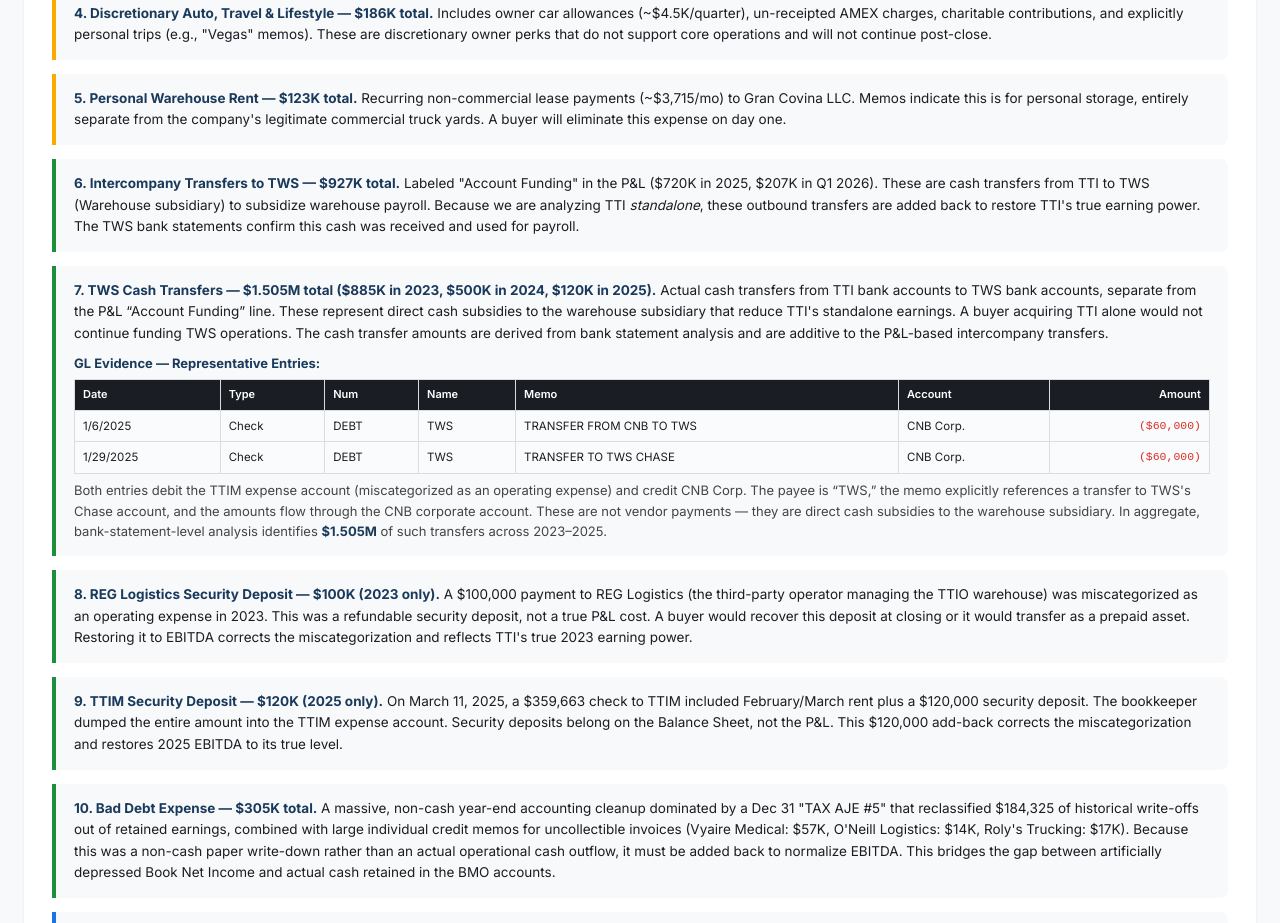
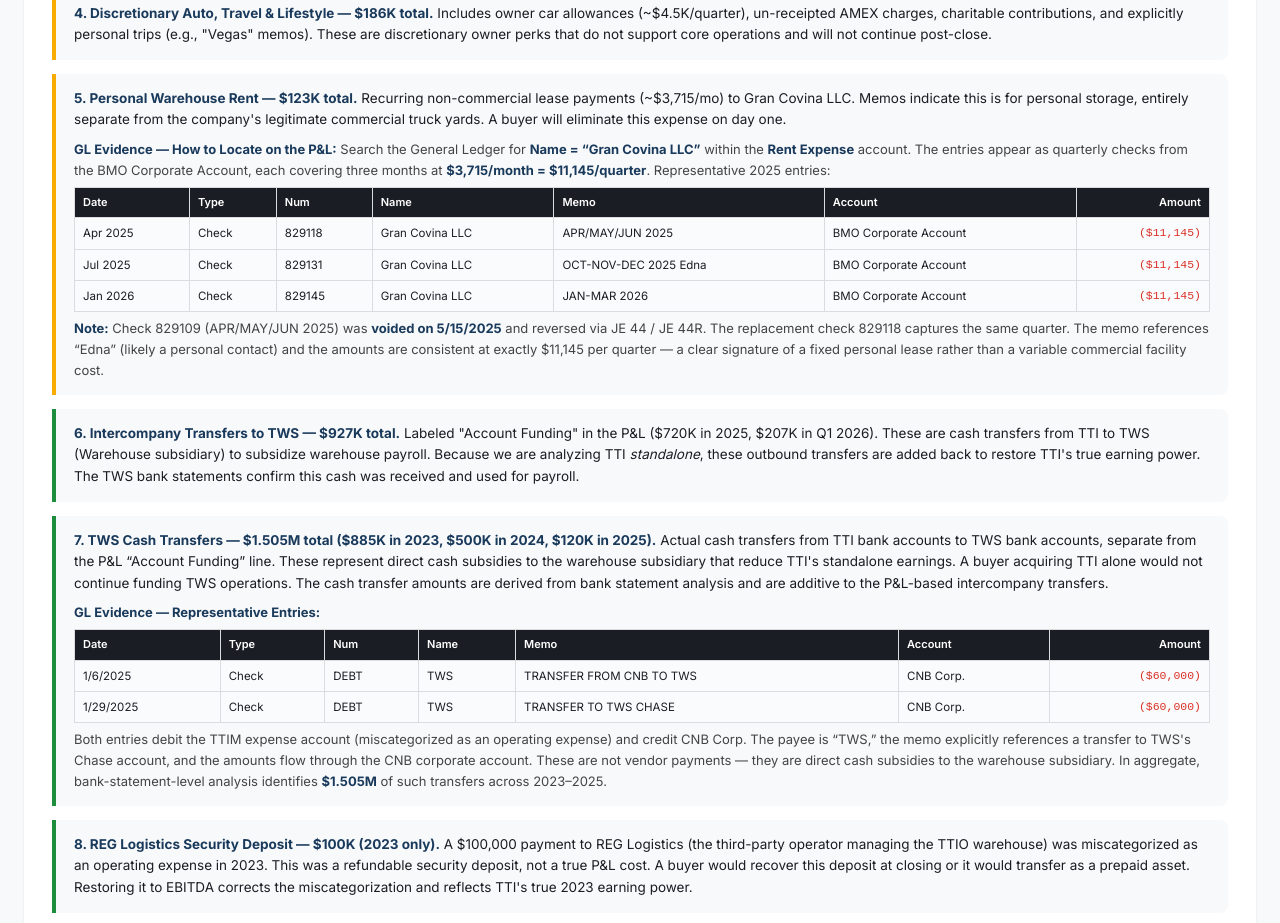
Before and after one commit to rventra/tricon-qoe, a plain HTML site: page status_updates/EBITDA_Normalization.html in a window 1280 px wide. Shown: the part 3197-4120 px from the top of the page. Drawn offline with Linux system fonts and the light colour scheme.

Commit message:
Add GL evidence table to Personal Warehouse Rent card (#5) for Gran Covina LLC
Shows how to locate on P&L: Name='Gran Covina LLC', Account='Rent Expense', BMO Corporate Account

Three representative entries: CHK 829118 (,145 APR/MAY/JUN 2025), CHK 829131 (,145 OCT-NOV-DEC 2025 Edna), CHK 829145 (,145 JAN-MAR 2026)

Notes voided CHK 829109 reversed via JE 44/44R, replaced by 829118. Memo references 'Edna' - personal contact signature.

```diff
--- a/status_updates/EBITDA_Normalization.html
+++ b/status_updates/EBITDA_Normalization.html
@@ -502,6 +502,50 @@
 
 <div class="insight" style="border-left-color: #f9ab00;">
   <p><strong>5. Personal Warehouse Rent — $123K total.</strong> Recurring non-commercial lease payments (~$3,715/mo) to Gran Covina LLC. Memos indicate this is for personal storage, entirely separate from the company's legitimate commercial truck yards. A buyer will eliminate this expense on day one.</p>
+  <p style="margin-top:8px; font-size:13px; color:#444;"><strong>GL Evidence — How to Locate on the P&amp;L:</strong> Search the General Ledger for <strong>Name = &ldquo;Gran Covina LLC&rdquo;</strong> within the <strong>Rent Expense</strong> account. The entries appear as quarterly checks from the BMO Corporate Account, each covering three months at <strong>$3,715/month = $11,145/quarter</strong>. Representative 2025 entries:</p>
+  <table style="width:100%; font-size:11.5px; margin-top:6px; margin-bottom:6px; border-collapse:collapse;">
+    <thead>
+      <tr style="background:#e8eaed;">
+        <th style="text-align:left; padding:6px 8px; border:1px solid #dadce0;">Date</th>
+        <th style="text-align:left; padding:6px 8px; border:1px solid #dadce0;">Type</th>
+        <th style="text-align:left; padding:6px 8px; border:1px solid #dadce0;">Num</th>
+        <th style="text-align:left; padding:6px 8px; border:1px solid #dadce0;">Name</th>
+        <th style="text-align:left; padding:6px 8px; border:1px solid #dadce0;">Memo</th>
+        <th style="text-align:left; padding:6px 8px; border:1px solid #dadce0;">Account</th>
+        <th style="text-align:right; padding:6px 8px; border:1px solid #dadce0;">Amount</th>
+      </tr>
+    </thead>
+    <tbody>
+      <tr style="background:#fafbfc;">
+        <td style="padding:6px 8px; border:1px solid #dadce0;">Apr 2025</td>
+        <td style="padding:6px 8px; border:1px solid #dadce0;">Check</td>
+        <td style="padding:6px 8px; border:1px solid #dadce0;">829118</td>
+        <td style="padding:6px 8px; border:1px solid #dadce0;">Gran Covina LLC</td>
+        <td style="padding:6px 8px; border:1px solid #dadce0;">APR/MAY/JUN 2025</td>
+        <td style="padding:6px 8px; border:1px solid #dadce0;">BMO Corporate Account</td>
+        <td style="padding:6px 8px; border:1px solid #dadce0; text-align:right; font-family:monospace; color:#d93025;">($11,145)</td>
+      </tr>
+      <tr>
+        <td style="padding:6px 8px; border:1px solid #dadce0;">Jul 2025</td>
+        <td style="padding:6px 8px; border:1px solid #dadce0;">Check</td>
+        <td style="padding:6px 8px; border:1px solid #dadce0;">829131</td>
+        <td style="padding:6px 8px; border:1px solid #dadce0;">Gran Covina LLC</td>
+        <td style="padding:6px 8px; border:1px solid #dadce0;">OCT-NOV-DEC 2025 Edna</td>
+        <td style="padding:6px 8px; border:1px solid #dadce0;">BMO Corporate Account</td>
+        <td style="padding:6px 8px; border:1px solid #dadce0; text-align:right; font-family:monospace; color:#d93025;">($11,145)</td>
+      </tr>
+      <tr style="background:#fafbfc;">
+        <td style="padding:6px 8px; border:1px solid #dadce0;">Jan 2026</td>
+        <td style="padding:6px 8px; border:1px solid #dadce0;">Check</td>
+        <td style="padding:6px 8px; border:1px solid #dadce0;">829145</td>
+        <td style="padding:6px 8px; border:1px solid #dadce0;">Gran Covina LLC</td>
+        <td style="padding:6px 8px; border:1px solid #dadce0;">JAN-MAR 2026</td>
+        <td style="padding:6px 8px; border:1px solid #dadce0;">BMO Corporate Account</td>
+        <td style="padding:6px 8px; border:1px solid #dadce0; text-align:right; font-family:monospace; color:#d93025;">($11,145)</td>
+      </tr>
+    </tbody>
+  </table>
+  <p style="font-size:13px; color:#444;"><strong>Note:</strong> Check 829109 (APR/MAY/JUN 2025) was <strong>voided on 5/15/2025</strong> and reversed via JE 44 / JE 44R. The replacement check 829118 captures the same quarter. The memo references &ldquo;Edna&rdquo; (likely a personal contact) and the amounts are consistent at exactly $11,145 per quarter — a clear signature of a fixed personal lease rather than a variable commercial facility cost.</p>
 </div>
 
 <div class="insight" style="border-left-color: #1e8e3e;">
```
